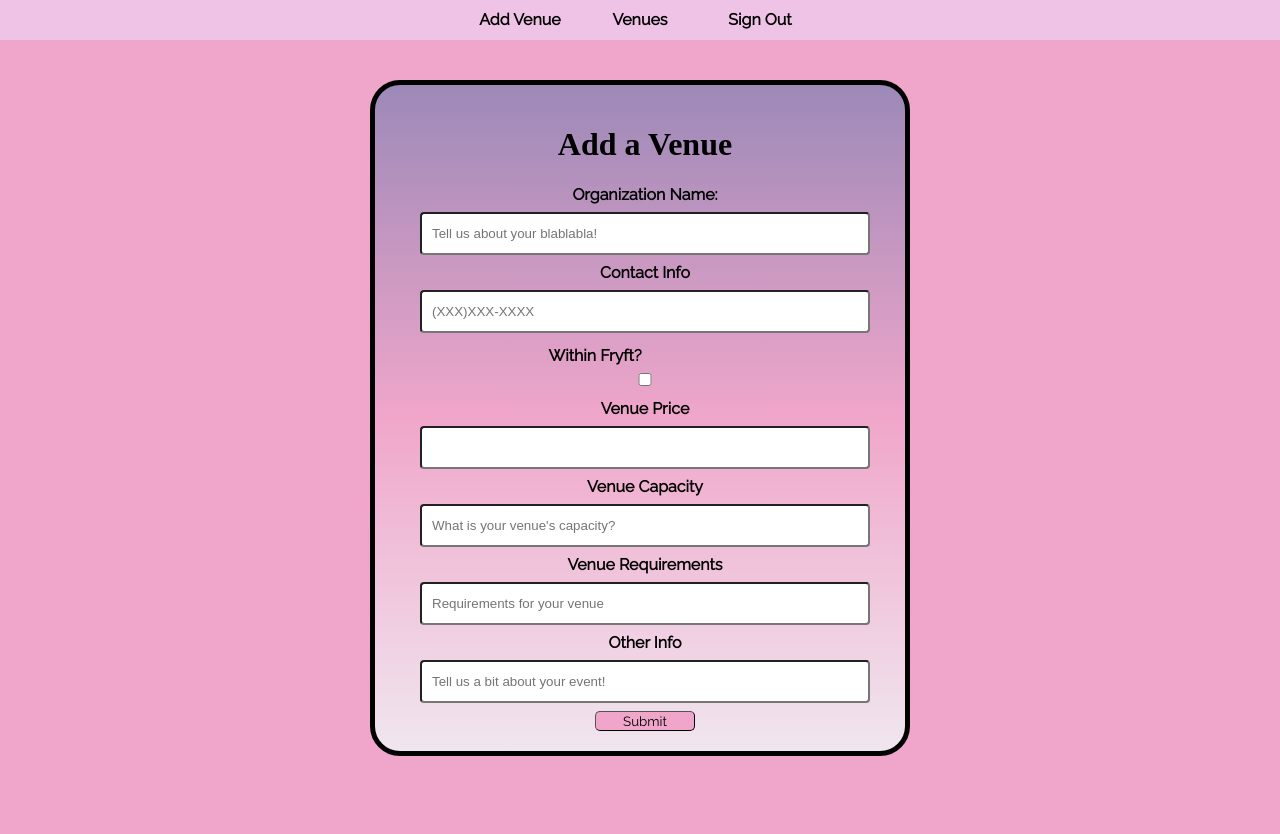
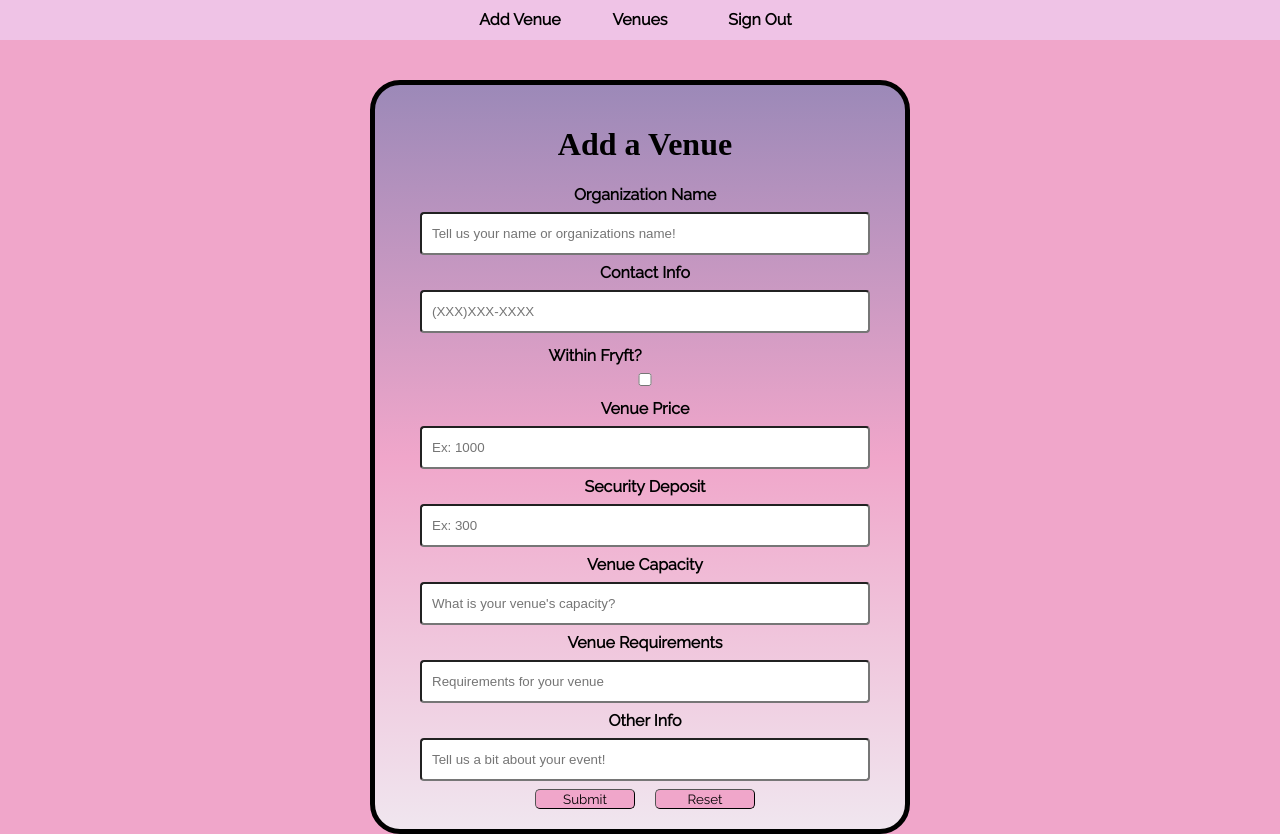
Before and after one commit to nlee5425/HuntSC, a React (Create React App) app in the folder huntsc/: page /form in a window 1280 px wide. Before the commit the page ends 800 px from the top, so only its background shows below. Built offline with nearby package versions, Linux system fonts and the light colour scheme; no server answers; a web font is replaced by a local one.

Commit message:
venue backend

```diff
--- a/huntsc/src/addVenue.css
+++ b/huntsc/src/addVenue.css
@@ -74,3 +74,8 @@ info
   margin-left: 10px;
   margin-right: 10px;
 }
+
+.finish-buttons {
+  margin-left: 10px;
+  margin-right: 10px;
+}
--- a/huntsc/src/addVenue.js
+++ b/huntsc/src/addVenue.js
@@ -94,42 +94,49 @@ function AddVenue() {
         <form onSubmit={handleSubmit}>
           <h1>Add a Venue</h1>
           <label>
-            Organization Name:
-            {/* <input id = "org" type="text" name="organization"  placeholder = "Tell us about your blablabla!" onChange={(e) => handleChangeInput(e)}/> */}
-            <input id="org" type="text" name="organization" placeholder="Tell us about your blablabla!" />
+            Organization Name
+            <input id="org" type="text" name="organization" placeholder="Tell us your name or organizations name!" onChange={(e) => handleChangeInput(e)}/>
           </label>
 
           <label>
             Contact Info
             {/* <input id = "info" type="text" name="info" placeholder = "(XXX)XXX-XXXX" onChange={(e) => handleChangeInput(e)}/> */}
-            <input id="info" type="text" name="info" placeholder="(XXX)XXX-XXXX" />
+            <input id="contact" type="text" name="info" placeholder="(XXX)XXX-XXXX" onChange={(e) => handleChangeInput(e)}/>
           </label>
 
           <label className='fryft2'>
             <div id="question">Within Fryft?</div>
             <div id="fryft3">
-              <input id="fryft" type="checkbox" name="checkbox" value=""></input>
+              <input id="fryft" type="checkbox" name="checkbox" value="" onChange={(e) => handleChangeInput(e)}></input>
             </div>
           </label>
           <label>
             Venue Price
-            <input id="price" type="number" min="0" step="any" />
+            <input id="venue_price" type="number" min="0" step="any" placeholder = "Ex: 1000" onChange={(e) => handleChangeInput(e)}/>
+          </label>
+          <label>
+            Security Deposit
+            <input id="deposit" type="number" min="0" step="any" placeholder = "Ex: 300" onChange={(e) => handleChangeInput(e)}/>
           </label>
           <label>
             Venue Capacity
-            <input id="cap" type="text" name="vanue_cap" placeholder="What is your venue's capacity?" />
+            <input id="capacity" type="text" name="venue_cap" placeholder="What is your venue's capacity?" onChange={(e) => handleChangeInput(e)}/>
           </label>
 
           <label>
             Venue Requirements
-            <input id="req" type="text" name="des" placeholder="Requirements for your venue" onChange={(e) => handleChangeInput(e)} />
+            <input id="requirements" type="text" name="des" placeholder="Requirements for your venue" onChange={(e) => handleChangeInput(e)} />
           </label>
           <label>
             Other Info
             <input id="other" type="text" name="des" placeholder="Tell us a bit about your event!" onChange={(e) => handleChangeInput(e)} />
           </label>
+          <div >
+            <button onClick={handleSubmit} className = "finish-buttons"> Submit </button>
+            <button type = "reset" value = "reset" className = "finish-buttons"> Reset </button>
+          </div>
 
-          <button onClick={handleSubmit}> Submit </button>
+
 
           {/* TODO: onsubmit */}
 
--- a/huntsc/src/venue_list.js
+++ b/huntsc/src/venue_list.js
@@ -25,20 +25,17 @@ function List() {
 
     <div className="whole">
       <div className="navbar">
-        <div className="add-form">
-          <Link to="/form" className="FormButton">Add Venue</Link>
-        </div>
 
-        <div className = "logo">
+        {/* <div className = "logo">
           <h1> hi, user </h1>
-        </div>
+        </div> */}
 
         <div className = "add-form">
 
           <Link to="/form"  className = "FormButton">Add Venue</Link>
 
-          </div>
-          <div className = "list">
+        </div>
+        <div className = "list">
           <Link to="/"  className = "FormButton">Venues</Link>
 
         </div>
```
